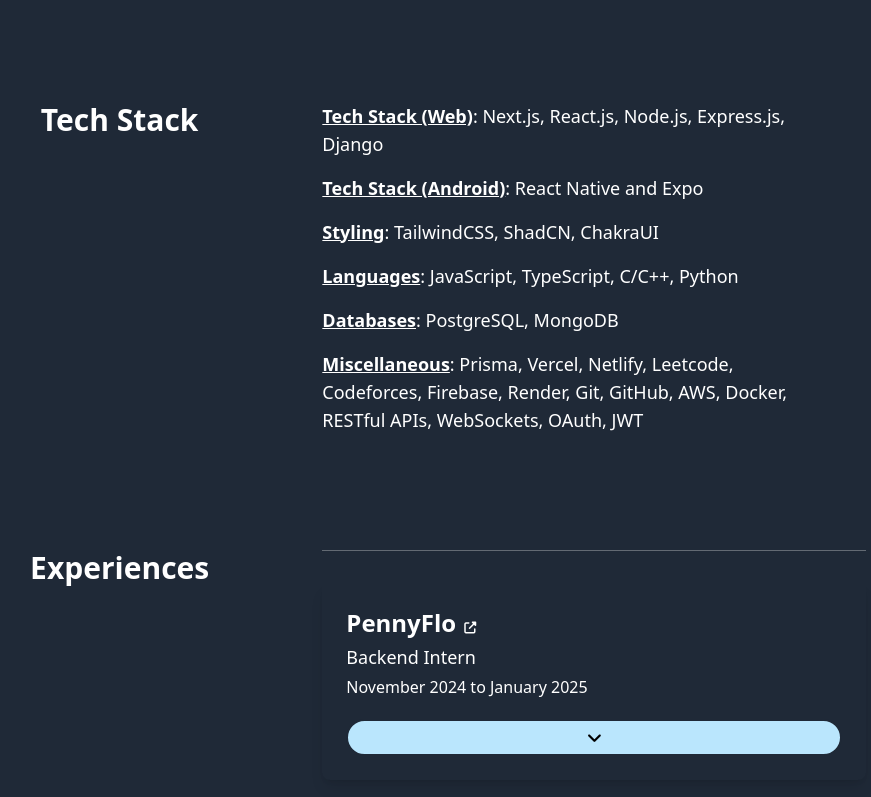
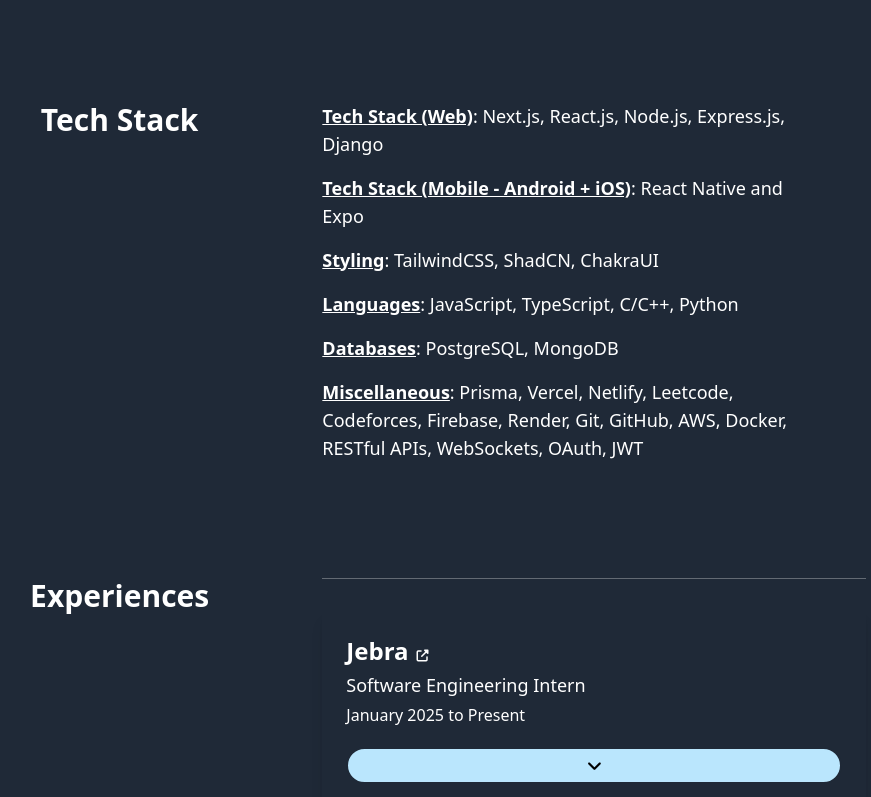
Before and after one commit to PrgrmrHarshShukla/Portfolio, a React (Vite) app in the folder client/: page / in a window 1280 px wide. Shown: the part 2000-2797 px from the top of the page, without its empty margins (115-986 px from the left). Built offline with nearby package versions, Linux system fonts and the light colour scheme.

Commit message:
add: Jebra in experience section

```diff
--- a/client/src/components/About.jsx
+++ b/client/src/components/About.jsx
@@ -73,7 +73,7 @@
                   isDark ? "text-white" : "text-black"
                } text-xl sm:text-2xl font-semibold font-serif`}
             >
-               Full Stack & Android Developer
+               Full Stack Web & Mobile App Developer
             </motion.div>
          </motion.div>
          </div>
--- a/client/src/components/ExperienceData.js
+++ b/client/src/components/ExperienceData.js
@@ -1,11 +1,29 @@
 export default [
+    {
+        companyName: "Jebra",
+        position: "Software Engineering Intern",
+        startDate: "January 2025",
+        endDate: "Present",
+        companyURL: "https://www.jebra.io",
+        desc: "Jebra is the first payroll platform for hourly & shift-based teams. \nI have been working to create the core mobile application for the workers related to Jebra to manage their shifts, invoices and other details. \nI have already developed the complete onboarding process and account/profile management features. \nNow I am working on the invoice management and other features. \nI am handling the development of the complete frontend features and the API integration. \nI am using React Native + Expo to create the mobile app for both Android and iOS platforms using a single codebase.",
+        techStack: [
+            "React Native",
+            "Expo",
+            "Android Studio",
+            "Redux",
+            "TypeScript",
+            "Node.js",
+            "Express",
+            "TailwindCSS",
+        ],
+    },
     {
         companyName: "PennyFlo",
         position: "Backend Intern",
         startDate: "November 2024",
         endDate: "January 2025",
         companyURL: "https://www.pennyflo.io",
-        desc: "I have been working to create a special feature to help users (CFOs) access all their invoices, current balance and projected balance for all the connected bank accounts as well as any external bank statements they upload, in a single dashboard. \nIt also has a chart to get predicted balances for the next 1, 2 or 3 months. \nI have already created the responsive, pixel-perfect components and basic backend logic & integration and have been working on the backend of the feature to optimise it further.",
+        desc: "I created a special feature to help users (CFOs) access all their invoices, current balance and projected balance for all the connected bank accounts as well as any external bank statements they upload, in a single component on the main dashboard. \nIt also has a chart to get predicted balances for the next 1, 2 or 3 months. \nI created the responsive, pixel-perfect components, basic backend logic & integration and have also worked on optimising the features in the backend.",
         techStack: ["Next.js", "TypeScript", "TailwindCSS", "Prisma", "PostgreSQL", "xlsx parser", "Vercel Blob Storage", "Vercel KV Store"],
     },
     {
--- a/client/src/components/Stack.jsx
+++ b/client/src/components/Stack.jsx
@@ -13,7 +13,7 @@
           <strong className="underline">Tech Stack (Web)</strong>:  Next.js, React.js, Node.js, Express.js, Django
         </p>
         <p>
-          <strong className="underline">Tech Stack (Android)</strong>:  React Native and Expo
+          <strong className="underline">Tech Stack (Mobile - Android + iOS)</strong>:  React Native and Expo
         </p>
         <p>
           <strong className="underline">Styling</strong>:  TailwindCSS, ShadCN, ChakraUI
```
